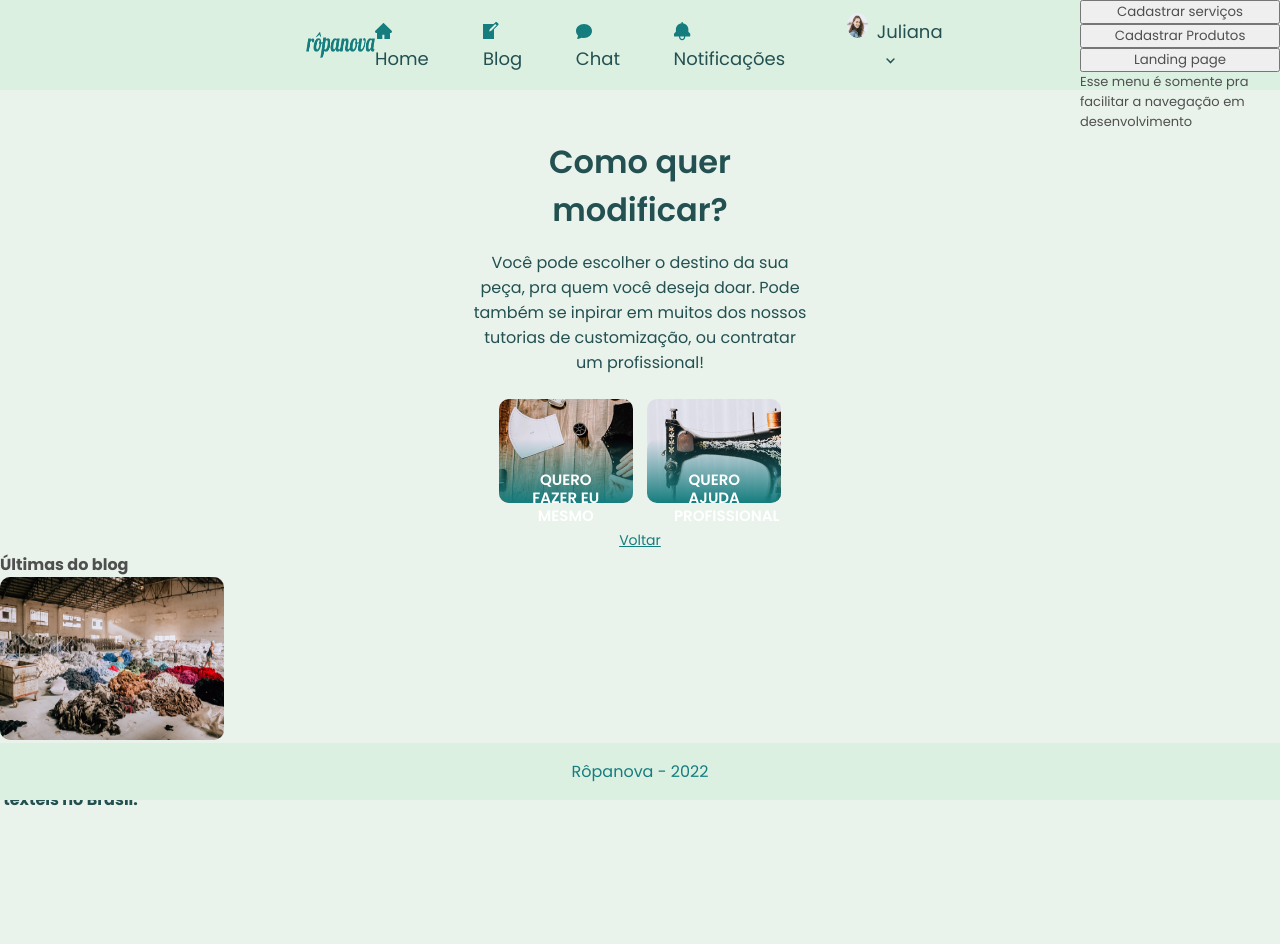
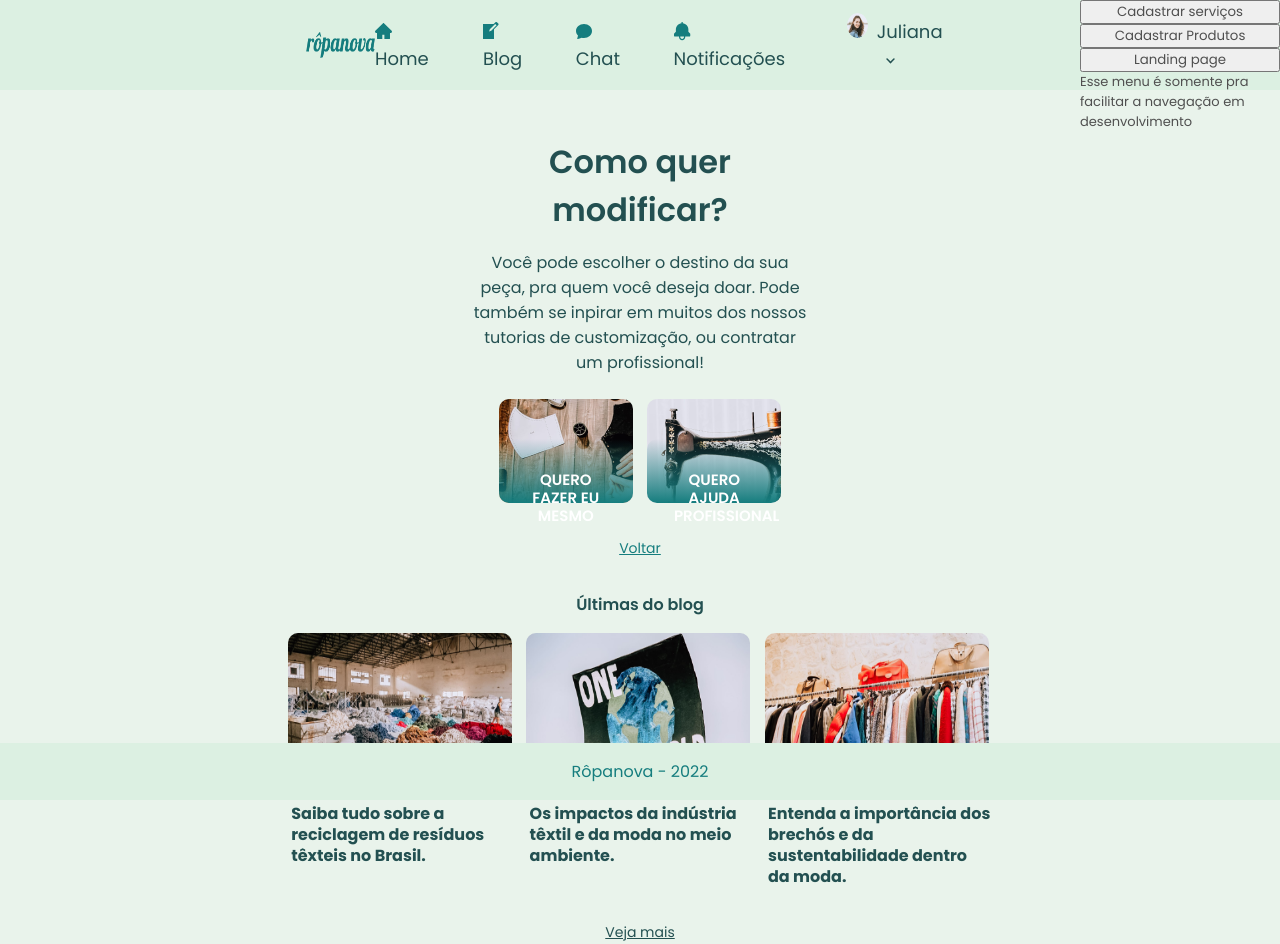
Before and after one commit to ioanefaumui/provihack_equipe_8, a Next.js app: page /modificar_roupa in a window 1280 px wide. Before the commit the page ends 811 px from the top, so only its background shows below. Built offline with nearby package versions, Linux system fonts and the light colour scheme.

Commit message:
feat: update modificar_roupa page

```diff
--- a/components/ChamadaBlog/index.js
+++ b/components/ChamadaBlog/index.js
@@ -1,17 +1,18 @@
 import { Container } from "./styles";
 import Image from "next/image";
+import Link from "next/link";
 
-const ChamadaBlog = ({ text, img, altImg }) => {
+const ChamadaBlog = ({ text, img, altImg, pathLink }) => {
   return (
     <Container>
-      <div className="imgChamada">
-        <Image
-          src={img}
-          alt={altImg}
-          layout="fill"
-        />
-      </div>
-      <p>{text}</p>
+      <Link href={pathLink} passHref>
+        <a>
+          <div className="imgChamada">
+            <Image src={img} alt={altImg} layout="fill" />
+          </div>
+          <p>{text}</p>
+        </a>
+      </Link>
     </Container>
   );
 };
--- a/pages/modificar_roupa/index.js
+++ b/pages/modificar_roupa/index.js
@@ -2,7 +2,7 @@ import BtnOptions from "../../components/BtnOptions";
 import Header from "../../components/Header";
 import Footer from "../../components/Footer";
 import Link from "next/link";
-import { Container, Main } from "./styles";
+import { Container, Main, ContentBlog } from "./styles";
 import ChamadaBlog from "../../components/ChamadaBlog";
 
 export default function ModificarRoupa() {
@@ -36,17 +36,38 @@ export default function ModificarRoupa() {
         </Link>
       </Main>
 
-      <div>
+      <ContentBlog>
         <h4>Últimas do blog</h4>
-      </div>
 
-      <div>
-        <ChamadaBlog
-          img="/chamadablog4.png"
-          text="Saiba tudo sobre a reciclagem de resíduos têxteis no Brasil."
-        />
-      </div>
+        <div className="chamadasBlog">
+          <ChamadaBlog
+            img="/chamadablog4.png"
+            text="Saiba tudo sobre a reciclagem de resíduos têxteis no Brasil."
+            altImg="Local de reciclagem em que aparecem alguns objetos espalhados e amontoados em processo de reciclagem"
+            pathLink={"/"}
+          />
 
+          <ChamadaBlog
+            img="/chamadablog5.png"
+            text="Os impactos da indústria têxtil e da moda no meio ambiente."
+            altImg="Uma placa composta por uma cartolina de cor verde escura e um pedaço de madeira. Na cartolina, há o desenho do planeta Terra e as palavras 'One' na parte superior esquerda e 'World' na parte inferior direita."
+            pathLink={"/"}
+          />
+
+          <ChamadaBlog
+            img="/chamadablog6.png"
+            text="Entenda a importância dos brechós e da sustentabilidade dentro da moda."
+            altImg="Diversas roupas penduradas em um cabideiro de madeira"
+            pathLink={"/"}
+          />
+        </div>
+
+        <div className="divLink">
+          <Link href="/" passHref>
+            <a className="seeMorelink">Veja mais</a>
+          </Link>
+        </div>
+      </ContentBlog>
       <Footer />
     </Container>
   );
--- a/pages/modificar_roupa/styles.js
+++ b/pages/modificar_roupa/styles.js
@@ -27,12 +27,39 @@ export const Main = styled.main`
     display: flex;
     justify-content: space-between;
     margin-top: 1.5em;
-        padding-bottom: 1.5em;
+    padding-bottom: 2em;
   }
 
   a.backLink {
     text-decoration: underline;
     font-size: 14px;
-        color: #157D7E;
+    color: #157d7e;
   }
-`
+`;
+
+export const ContentBlog = styled.section`
+  h4 {
+    text-align: center;
+    font-weight: 600;
+    color: #235051;
+    margin: 2em 0 1em;
+  }
+
+  div.chamadasBlog {
+    width: 55%;
+    margin: 0 auto;
+    display: flex;
+    justify-content: space-between;
+  }
+
+  div.divLink {
+    text-align: center;
+    margin-top: 2em;
+  }
+
+  a.seeMorelink {
+    text-decoration: underline;
+    font-size: 14px;
+    color: #235051;
+  }
+`;
```
Also changed, not shown: public/chamadablog5.png (added), public/chamadablog6.png (added). Lines whose indentation alone changed are shown as unchanged.
